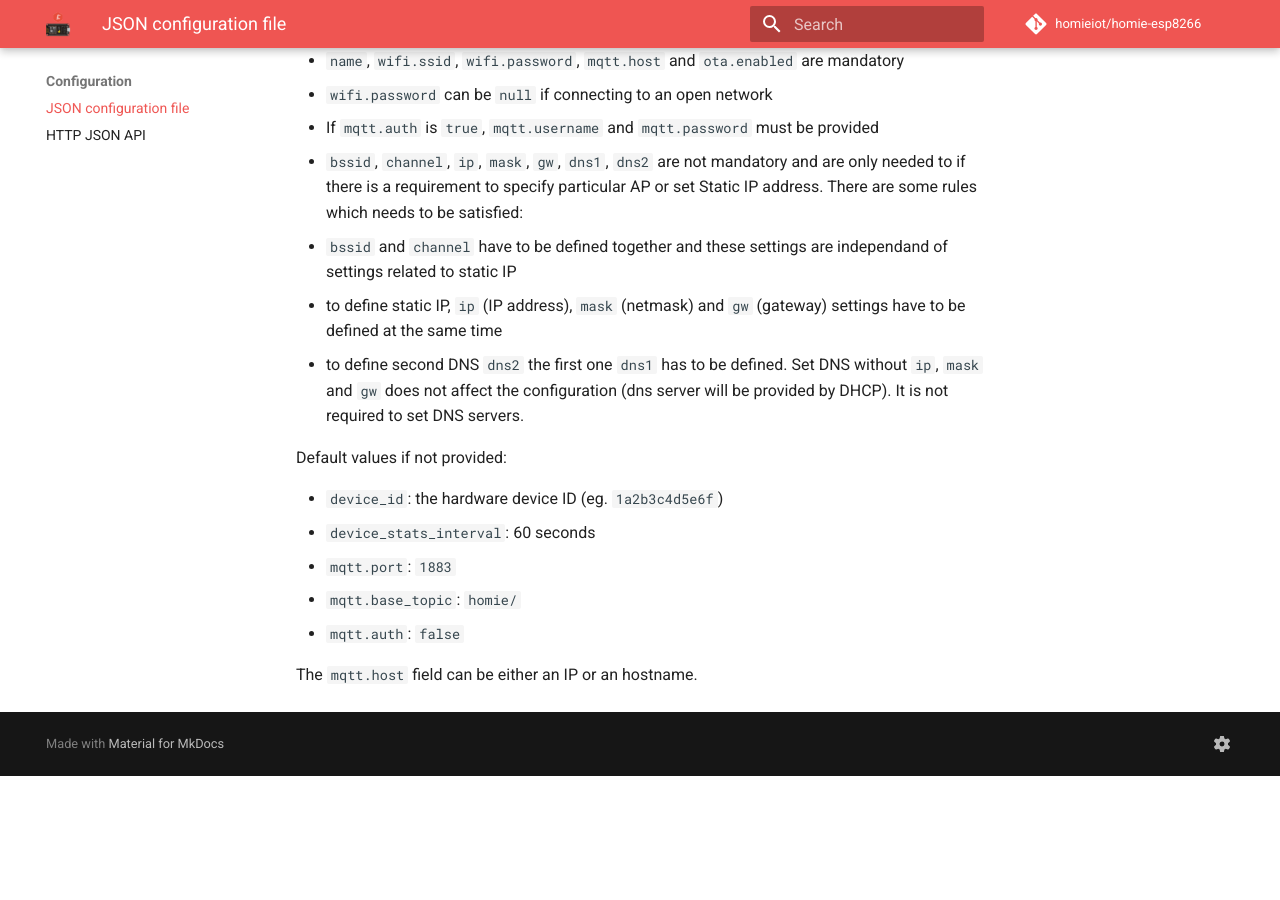
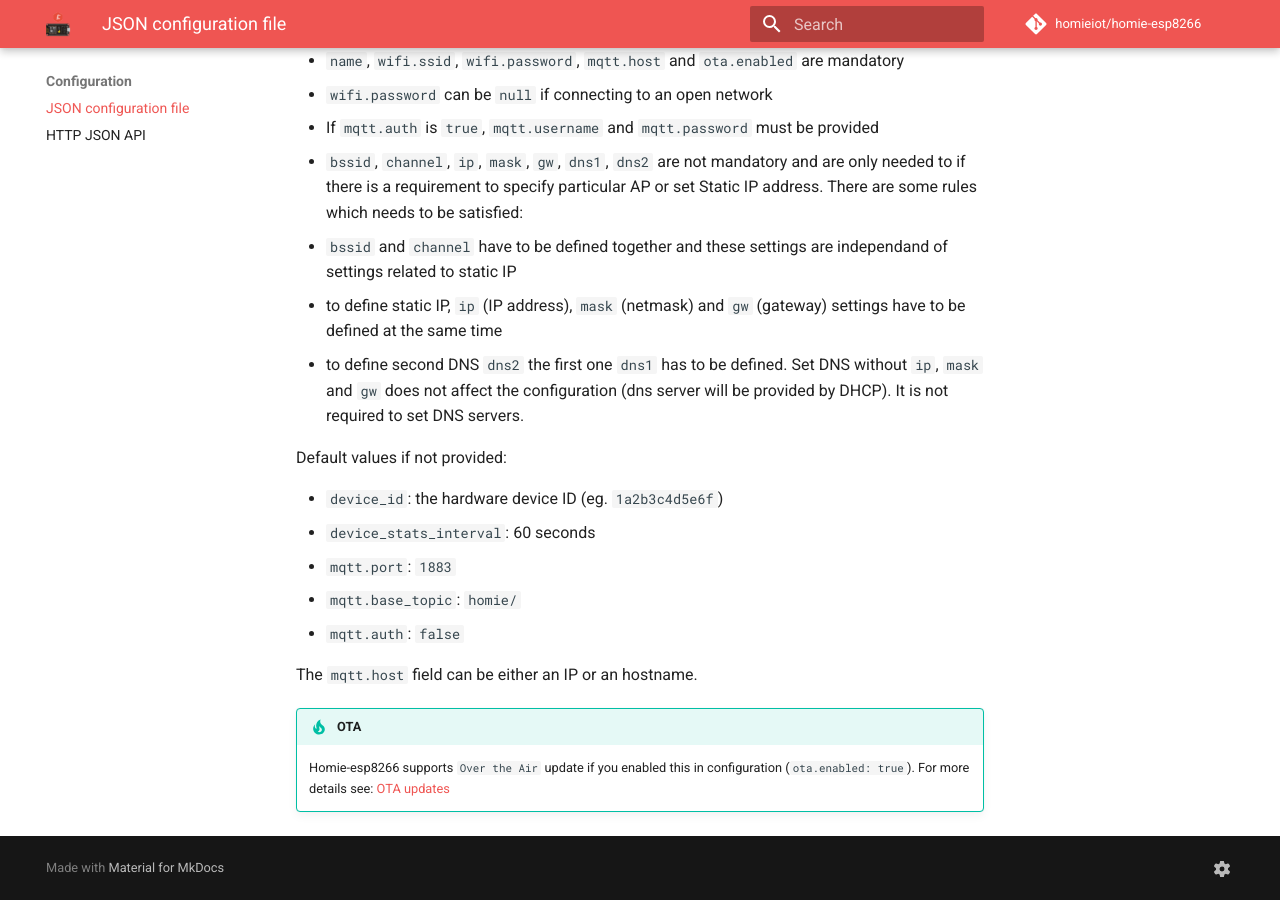
Before and after one commit to homieiot/homie-esp8266, an MkDocs documentation site: the page built from docs/configuration/json-configuration-file.md, in a window 1280 px wide and 900 px high, scrolled down 1005 px. Built offline with MkDocs 1.6.1 and Material for MkDocs 9.7.7, drawn with Linux system fonts in a browser that asks for light colours; comment, search, counter and statistics services are not loaded; old or Windows-style settings are respelled for this version of MkDocs; before the commit the page ends 1781 px from its top, so only the background shows below that.

Commit message:
#531 add reference to OTA section.

```diff
--- a/docs/configuration/json-configuration-file.md
+++ b/docs/configuration/json-configuration-file.md
@@ -47,7 +47,6 @@ Here are the rules:
    - to define static IP, `ip` (IP address), `mask` (netmask) and `gw` (gateway) settings have to be defined at the same time
    - to define second DNS `dns2` the first one `dns1` has to be defined. Set DNS without `ip`, `mask` and `gw` does not affect the configuration (dns server will be provided by DHCP). It is not required to set DNS servers.
 
-
 Default values if not provided:
 
 * `device_id`: the hardware device ID (eg. `1a2b3c4d5e6f`)
@@ -57,3 +56,7 @@ Default values if not provided:
 * `mqtt.auth`: `false`
 
 The `mqtt.host` field can be either an IP or an hostname.
+
+!!! tip "OTA"
+    Homie-esp8266 supports `Over the Air` update if you enabled this in configuration (`ota.enabled: true`).
+    For more details see: [OTA updates](../others/ota-configuration-updates.md)
```
Also changed, not shown: docs/others/ota-configuration-updates.md (+1 -1 lines).
